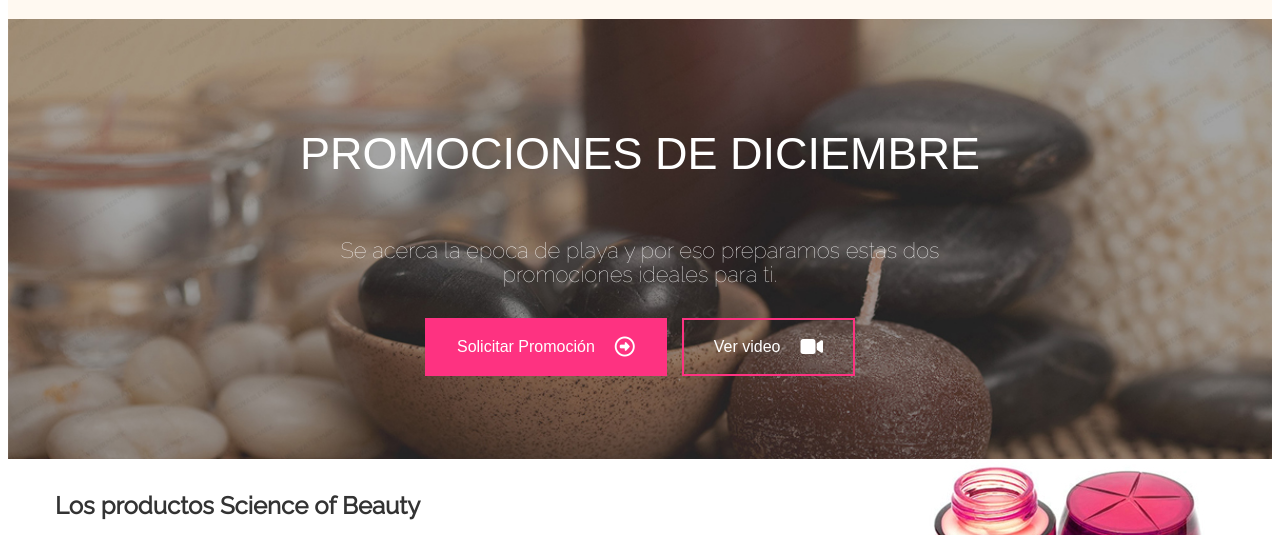
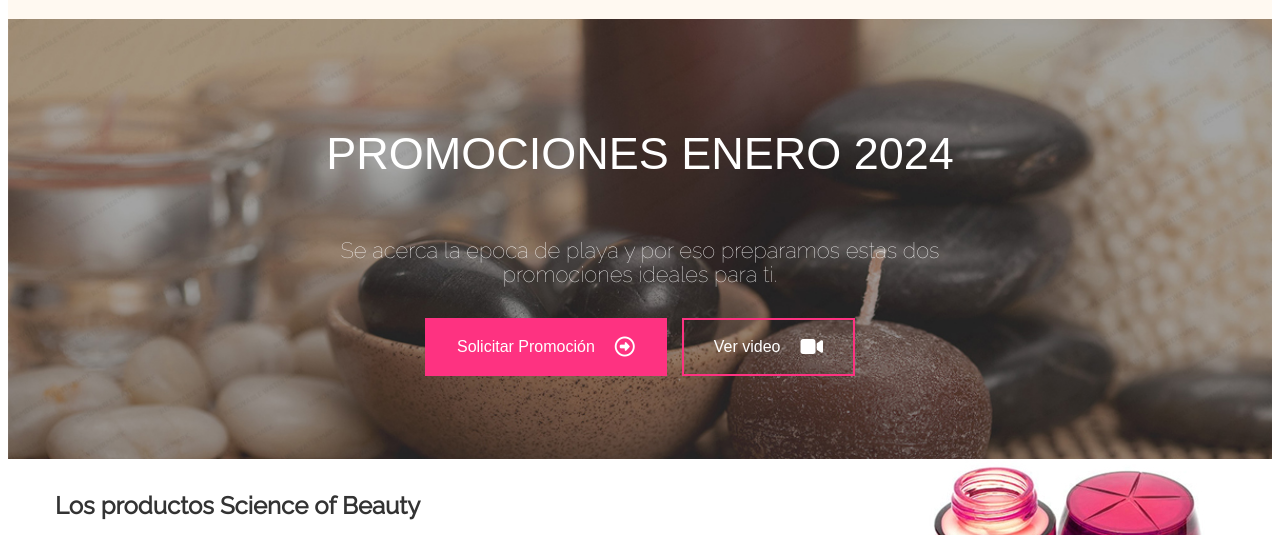
Before and after one commit to hectorcetina/maquetacion_spa, a plain HTML site: page index.html in a window 1280 px wide. Shown: the part 217-752 px from the top of the page. Drawn offline with Linux system fonts and the light colour scheme; a web font is replaced by a local one.

Commit message:
Segundo cambio de mes en el titulo

```diff
--- a/index.html
+++ b/index.html
@@ -35,7 +35,7 @@
   </header>
 
   <section class="contenedor_promociones">
-    <h1>PROMOCIONES DE DICIEMBRE</h1>
+    <h1>PROMOCIONES ENERO 2024</h1>
     <p class="info_slide">Se acerca la epoca de playa y por eso preparamos estas dos promociones ideales para ti.</p>
     <div class="contenedor_botones">
       <a href="#" class="btn_rosado1">Solicitar Promoción <i class="iconoflecha fa-regular fa-circle-right"></i></a>
```
